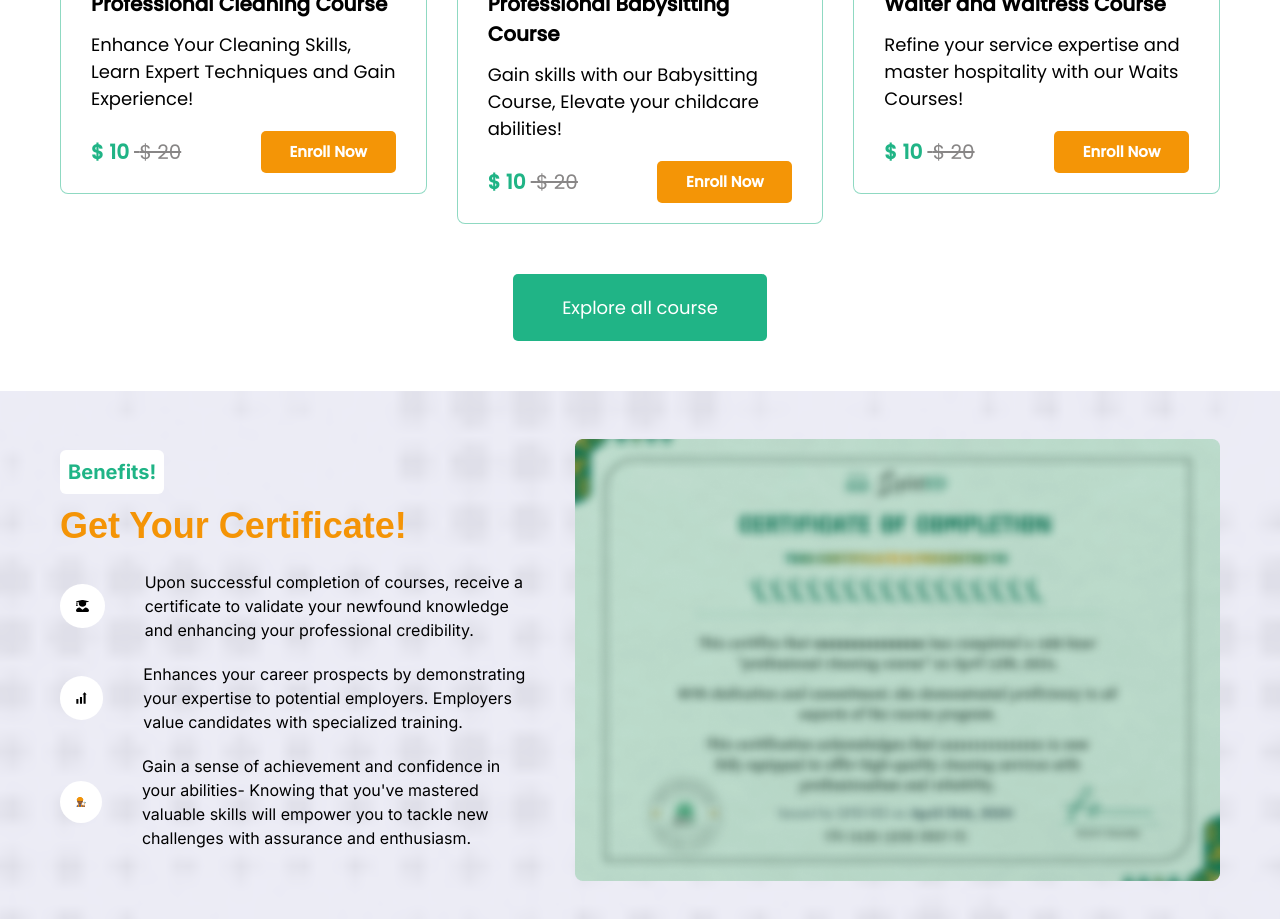
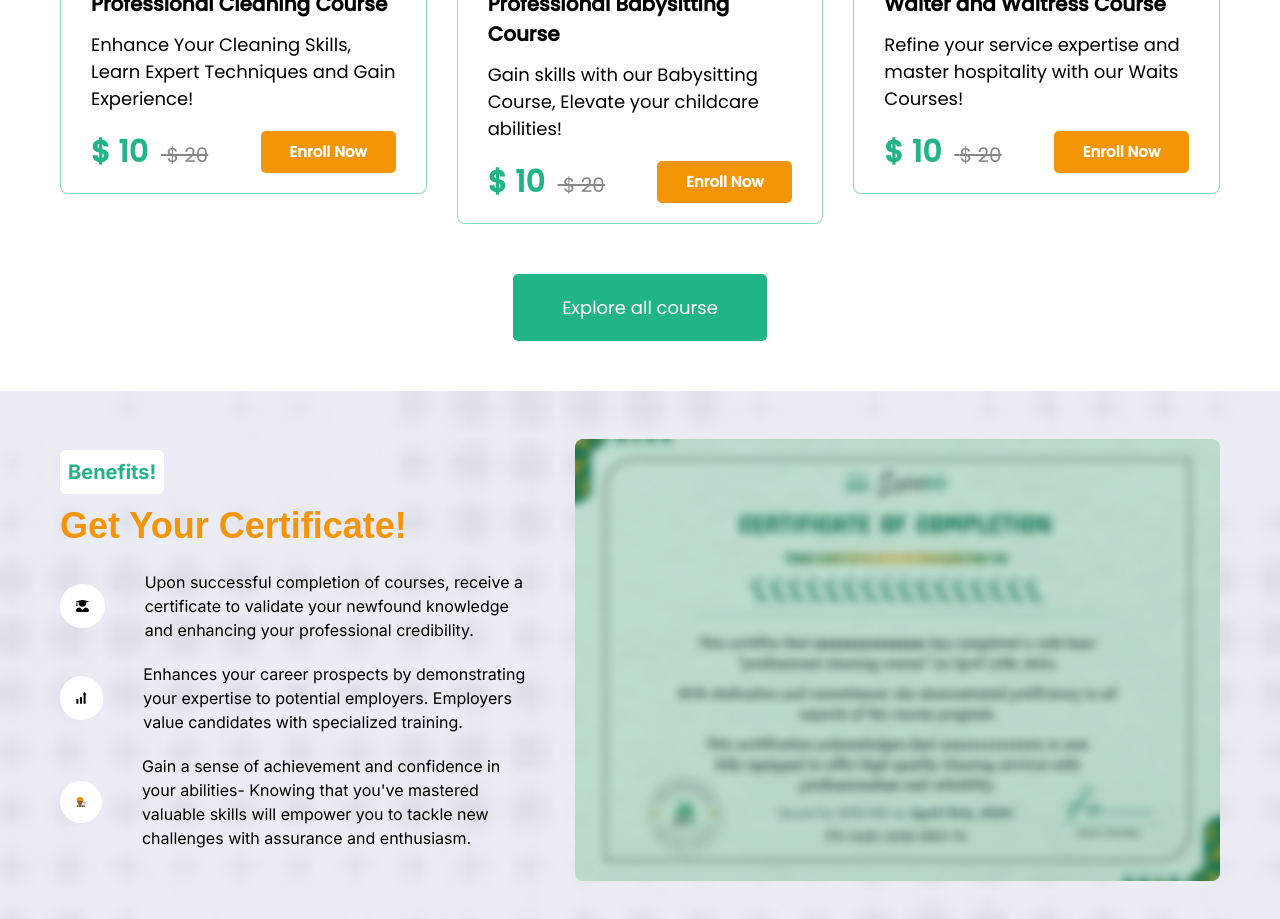
Before and after one commit to stevenmukama/Elearningproject-Fe, a React (Vite) app: page / in a window 1280 px wide. Shown: the part 2400-3319 px from the top of the page. Built offline with nearby package versions, Linux system fonts and the light colour scheme; a web font is replaced by a local one.

Commit message:
add more changes

```diff
--- a/src/components/CourseSection.jsx
+++ b/src/components/CourseSection.jsx
@@ -173,11 +173,11 @@ function CourseSection() {
 							</p>
 							<div className='discount-section'>
 								<div className='dollar-discounted md:max-xl:text-[17px]'>
-									<span className='dollar-numbers-five max-sm:text-[20px]'>
+									<span className='mr-2 text-3xl max-sm:text-[20px] dollar-numbers-five'>
 										{' '}
 										$ 10
 									</span>
-									<span className='dollar-numbers-twenty max-sm:text-[17px]'>
+									<span className='max-sm:text-[17px] dollar-numbers-twenty'>
 										{' '}
 										$ 20
 									</span>
@@ -243,11 +243,11 @@ function CourseSection() {
 							</p>
 							<div className='discount-section'>
 								<div className='dollar-discounted md:max-xl:text-[17px]'>
-									<span className='dollar-numbers-five max-md:text-[20px] '>
+									<span className='mr-2 text-3xl max-sm:text-[20px] dollar-numbers-five'>
 										{' '}
 										$ 10
 									</span>
-									<span className='dollar-numbers-twenty max-md:text-[17px]'>
+									<span className='max-sm:text-[17px] dollar-numbers-twenty'>
 										{' '}
 										$ 20
 									</span>
@@ -312,11 +312,11 @@ function CourseSection() {
 							</p>
 							<div className='discount-section'>
 								<div className='dollar-discounted md:max-xl:text-[17px]'>
-									<span className='dollar-numbers-five max-md:text-[20px]'>
+									<span className='mr-2 text-3xl max-sm:text-[20px] dollar-numbers-five'>
 										{' '}
 										$ 10
 									</span>
-									<span className='dollar-numbers-twenty max-md:text-[17px]'>
+									<span className='max-sm:text-[17px] dollar-numbers-twenty'>
 										{' '}
 										$ 20
 									</span>
```
